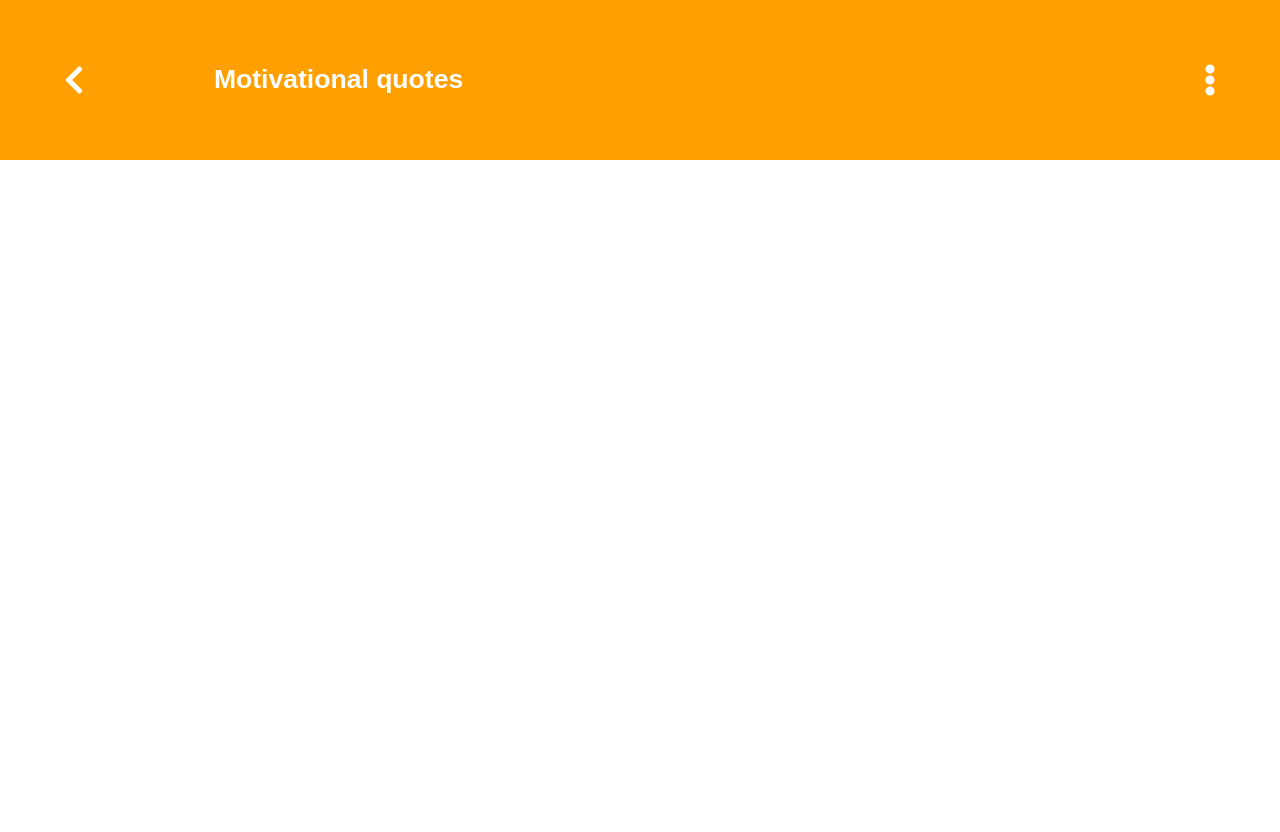
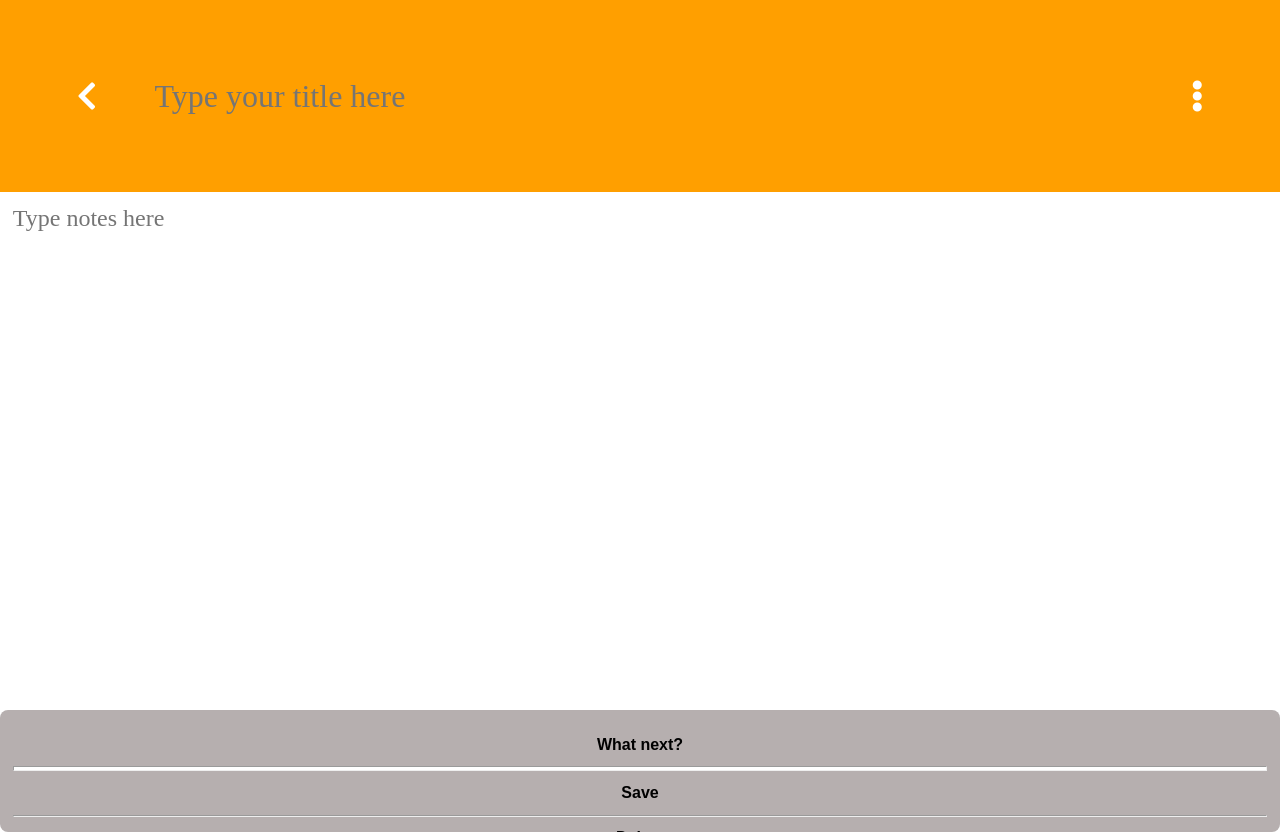
Before and after one commit to mrrmartin01/Sales-Calculator, a plain HTML site: page textHolder.html in a window 1280 px wide. Before the commit the page ends 800 px from the top, so only its background shows below. Drawn offline with Linux system fonts and the light colour scheme.

Commit message:
Implementing the logic of the notes page

```diff
--- a/style.css
+++ b/style.css
@@ -3,6 +3,21 @@
     padding: 0;
     font-family:'Times New Roman', monospace;
 }
+
+::-webkit-scrollbar {
+    width: 0.5em;
+}
+
+::-webkit-scrollbar-track {
+    background: transparent;
+}
+
+::-webkit-scrollbar-thumb {
+    background: #ccc;
+    height: 5rem;
+    border-radius: 1rem;
+}
+
 
 
 /* Index Page */
@@ -334,24 +349,110 @@
     margin: 0 auto;
 }
 
-.splitter{
+.splitter {
     display: flex;
     background-color: #ff9f00;
-    justify-content: space-between;
+    justify-content: center;
+    align-items: center;
     padding: 5%;
     color: #fff;
     font-size: 2em;
 }
 
 .textHead{
-    margin-right: 23em;
-    font-weight: bolder;
-    font-family: sans-serif;
+    width: 70%;
+    height: 2em;
+    margin-right: 20%;
+    color: #fff;
+    font-size:1em ;
+    border: none;
+    background: transparent;
+    padding-left: 5%;
+}
+
+.textHead:focus{
+    outline: none;
 }
 
 .fa-chevron-left,
 .fa-ellipsis-v{
     cursor: pointer;
+}
+
+
+.notesArena {
+    width: 100%;
+    height: 80vh;
+    margin: 0 auto;
+    display: flex;
+    flex-direction: column;
+    overflow: hidden;
+}
+
+#editor {
+    width: 97%;
+    height: calc(100vh - 100px);
+    outline: none;
+    border: none;
+    padding: 1%;
+    font-size: 1.5em;
+    resize: none;
+    color: #000000;
+    background-color: #fff;
+    overflow: auto;
+    word-wrap: break-word;
+    max-width: 100%;
+}
+
+#editor::-webkit-scrollbar {
+    width: 5px;
+
+  }
+
+#editor::-webkit-scrollbar-track {
+    background: transparent;
+  }
+
+#editor::-webkit-scrollbar-thumb {
+    background: #ccc;
+    border-radius: 1rem;
+  }
+
+
+
+.altSection{
+    height: 6em;
+    margin-bottom: 0;
+    background-color: #b6afaf;
+    border-radius: 0.5em;
+    padding: 1%;
+    text-align: center;
+}
+
+.optionHeader,
+.saveButton,
+.deleteButton{
+    font-size: 1em;
+    padding-top: 1%;
+    padding-bottom: 1%;
+    font-family: sans-serif;
+}
+
+.saveButton,
+.deleteButton{
+    cursor: pointer;
+}
+
+.saveButton:hover,
+.deleteButton:hover{
+    transform: scale(1.2);
+    border-radius: 1em;
+    background: linear-gradient(to bottom, rgba(255, 255, 255, 0.5) 0%,#707070 0%);
+}
+
+.thickHR{
+    height: 0.2em;
+    background-color: #fff;
 }
 
 
--- a/style.js
+++ b/style.js
@@ -32,10 +32,6 @@ function validateEmail() {
     }
 };
 
-const checkEmptyPassword = () => {
-
-    };
-
 
     let noteCounter = 1; // Counter for unique hidden note IDs
     const colors = ['#876FB9', '#CC768F', '#639F49', '#6B85BB', '#ff9f00', '#050']; // Array of colors
@@ -48,10 +44,10 @@ const checkEmptyPassword = () => {
         const gridContainer = document.querySelector('.boxes');
         const newNote = document.createElement('div');
         newNote.classList.add('hiddenNote');
-        newNote.style.display = 'grid'; // Or any other desired display value
+        newNote.style.display = 'grid';             //* Or any other desired display value
         newNote.style.backgroundColor = getRandomColor(); // Set random color
         newNote.innerHTML = `
-            <div class="ellipsis-icon">
+            <div class="ellipsis-icon" onclick="openPage('notepad')">
                 <i class="fa fa-ellipsis-h" aria-hidden="true"></i>
             </div>
             <h5 class="noteHeader" style="color: white;">New Note ${noteCounter}</h5>
@@ -60,3 +56,80 @@ const checkEmptyPassword = () => {
         gridContainer.appendChild(newNote);
         noteCounter++; // Increment the note counter for uniqueness
     };
+
+
+
+
+    // Notes js
+    let allNotes = [];
+
+    let title = document.querySelector('.textHead');
+    let content = document.querySelector('#editor');
+    let saveButton = document.querySelector('.saveButton');
+    let deleteButton = document.querySelector('.deleteButton');
+
+
+    if (localStorage.getItem('notes')){
+        let storedData = JSON.parse(localStorage.getItem('notes'))
+
+        title.value = storedData.title
+        content.value = storedData.content
+    }
+
+
+
+    saveButton.addEventListener('click', () => {
+        let titleValue = title.value;
+        let contentValue = content.value;
+        allNotes.push({
+            title: titleValue,
+            content: contentValue
+        })
+
+        localStorage.setItem('notes', JSON.stringify({
+            title:titleValue,
+            content:contentValue
+        }));
+
+        title.value = titleValue
+        content.value = contentValue
+    });
+
+
+    deleteButton.addEventListener('click', () => {
+        allNotes.shift({
+             noteCounter
+        })
+    })
+
+
+
+
+
+
+
+
+
+
+
+    // const titleInput = document.getElementById('titleInput');
+    // const editor = document.getElementById('editor');
+
+    // // Load saved data from local storage on page load
+    // window.addEventListener('load', () => {
+    //     if (localStorage.getItem('title')) {
+    //         titleInput.value = localStorage.getItem('title');
+    //     }
+    //     if (localStorage.getItem('notes')) {
+    //         editor.value = localStorage.getItem('notes');
+    //     }
+    // });
+
+    // // Autosave function for input and textarea elements
+    // titleInput.addEventListener('input', () => {
+    //     localStorage.setItem('title', titleInput.value);
+    // });
+
+    // editor.addEventListener('input', () => {
+    //     localStorage.setItem('notes', editor.value);
+    // });
--- a/textHolder.html
+++ b/textHolder.html
@@ -10,11 +10,22 @@
   </head>
   <body>
     <div class="textArea">
-        <div class="splitter">
-            <i class="fa fa-chevron-left" aria-hidden="true"  onclick="openPage('back')"></i>
-            <h5 class="textHead">Motivational quotes</h5>
-            <i class="fa fa-ellipsis-v" aria-hidden="true"></i>
+      <div class="splitter">
+          <i class="fa fa-chevron-left" aria-hidden="true"  onclick="openPage('back')"></i>
+          <input placeholder="Type your title here" type="text" class="textHead"></input>
+          <i class="fa fa-ellipsis-v" aria-hidden="true"></i>
+      </div>
+      <div class="notesArena">
+        <textarea id="editor" spellcheck="true" placeholder="Type notes here" type="text"></textarea>
+        <div class="altSection">
+          <h5 class="optionHeader">What next?</h5>
+          <hr class="thickHR">
+          <h6 class="saveButton">Save</h6>
+          <hr>
+          <h6 class="deleteButton">Delete</h6>
         </div>
+      </div>
+
     </div>
 
 
```
Also changed, not shown: note.html (+3 -2 lines).
